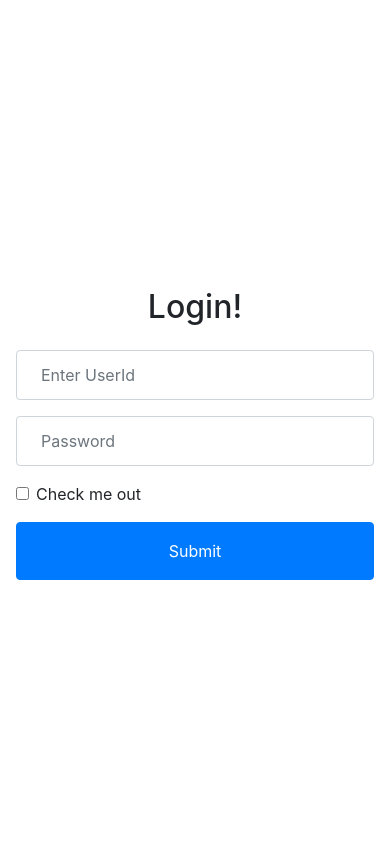
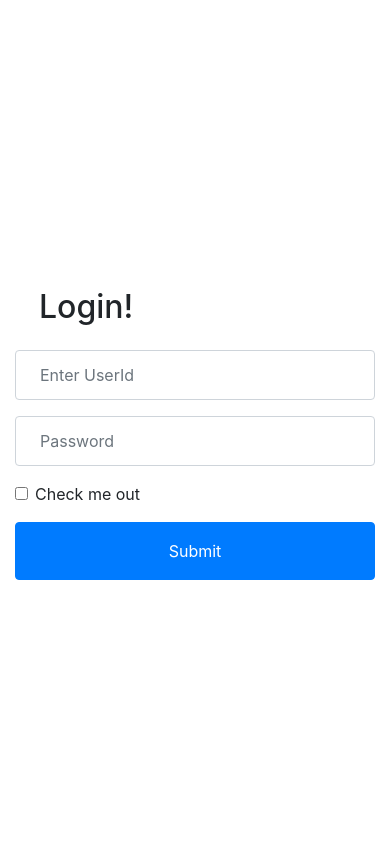
Before and after one commit to zefyr-solutions/Reach, a Flask app: page / in a window 390 px wide. Run offline with Flask 2, Linux system fonts and the light colour scheme; parts of the project's set-up code (start-up, migrations or seed data) failed here and were passed over; some libraries are stand-ins or nearby versions.

Commit message:
index mobile ui test-2

```diff
--- a/templates/base.html
+++ b/templates/base.html
@@ -8,7 +8,7 @@
     <title>{% block title %}{% endblock %}</title>
 </head>
 <body class="d-flex h-100">
-    <div class="container justify-content-center d-flex p-3">
+    <div class="d-flex flex-column justify-content-center align-items-center w-100">
         {% block content %}{% endblock %}
     </div>
 </body>
--- a/templates/index.html
+++ b/templates/index.html
@@ -10,7 +10,7 @@
     </ul>
   {% endif %}
 {% endwith %}
-<div class="d-flex flex-column justify-content-center align-items-center w-100">
+<div class="container">
   <h2 class="m-4">Login!</h2>
   <form method = "post" class="w-100">
     <div class="form-group">
```
